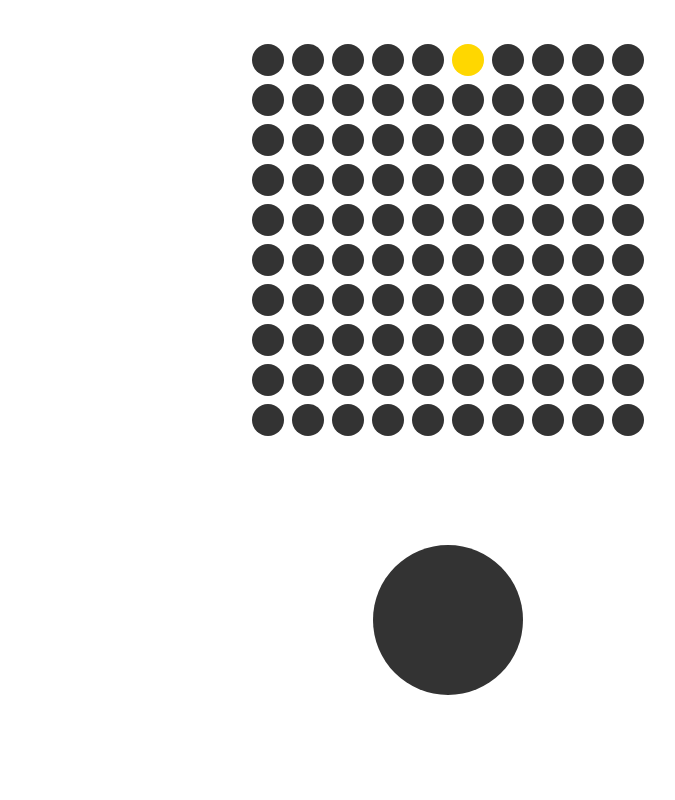
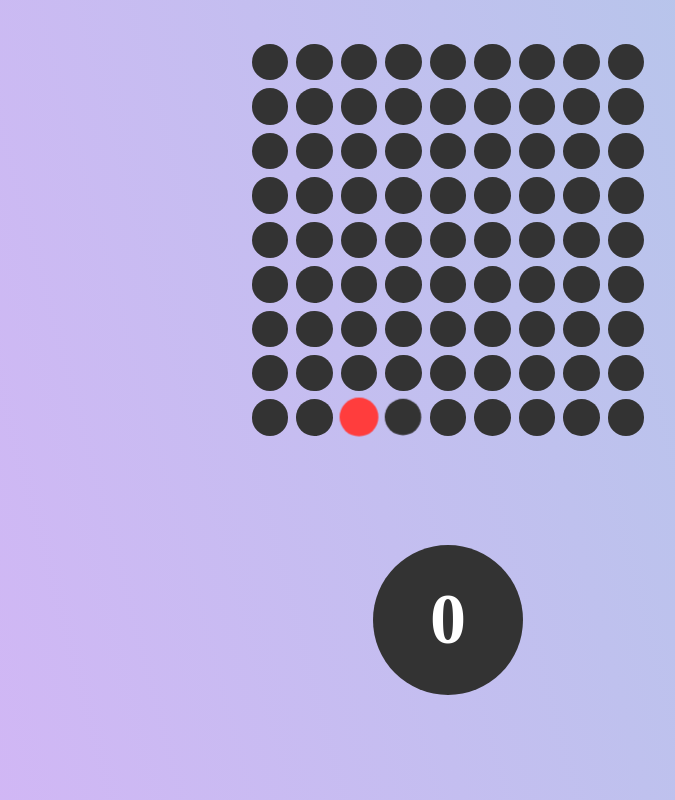
Before and after one commit to tuanhuynht1/jackpot-game, an Angular app: page / in a window 1280 px wide. Shown: the whole page, without its empty margins (192-867 px from the left). Built offline with nearby package versions, Linux system fonts and the light colour scheme.

Commit message:
added styling

```diff
--- a/src/app/main-page/main-page.component.html
+++ b/src/app/main-page/main-page.component.html
@@ -1,7 +1,7 @@
-<div class="root" style="height: 100vh;">
-    <div class="inside" style="display:flex; flex-direction: column; height:100%; align-items: center;">
-        <div id="container">
-            <div id="main">
+<div class="root">
+    <div class="main">
+        <div class="container">
+            <div id="grid">
                 <div class="row" *ngFor="let row of grid; index as i">
                   <div
                     class="circle"
@@ -12,32 +12,10 @@
             </div>
         </div>
 
-        <div id="controller" style="flex-grow: 1; display:flex; flex-direction: column; height:100%; justify-content: center;">
-            <div class="trigger"></div>
+        <div id="controller">
+            <div class="trigger">
+              <h2>0</h2>
+            </div>
         </div>
     </div>
 </div>
-
-<!-- <div id="container">
-    <div id="main">
-        <div class="row">
-          <div class="circle"></div>
-          <div class="circle"></div>
-          <div class="circle"></div>
-          <div class="circle"></div>
-          <div class="circle"></div>
-          <div class="circle"></div>
-          <div class="circle"></div>
-          <div class="circle"></div>
-          <div class="circle"></div>
-          <div class="circle"></div>
-        </div>
-    </div>
-</div>
-
-<div id="controller">
-    <div class="trigger"></div>
-</div> -->
-
-
-<!--  -->
--- a/src/app/main-page/main-page.component.scss
+++ b/src/app/main-page/main-page.component.scss
@@ -1,30 +1,44 @@
-#container {
+.root {
+  height: 100vh;
+  background: linear-gradient(75deg, rgb(214, 180, 247), rgb(173, 203, 231));
+
+  .main {
+    display:flex;
+    flex-direction: column;
+    height:100%;
+    align-items: center;
+  }
+
+}
+.container {
     max-width: 400px;
     width: 100%;
     margin: 5vh auto 0;
     position: relative;
   }
 
-  #main {
+  #grid {
     height: 100%;
     width: 100%;
 
     .row {
       width: 100%;
-      height: 10%;
-      font: 0/0 a;
+      height: 11.11%;
 
       .circle {
         display: inline-block;
         vertical-align: middle;
         margin: 1%;
-        width: 8%;
-        padding-bottom: 8%;
+        width: 9.11%;
+        padding-bottom: 9.11%;
         background-color: #333;
         border-radius: 50%;
 
+        transition: transform 0.3s ease-out;
+
         &.gold {
-          background-color: gold;
+          background-color: lighten(red, 12%);
+          transform: scale(1.3);
         }
       }
     }
@@ -34,14 +48,29 @@
     display: flex;
     margin: 0 auto;
     height: 100%;
-
+    flex-grow: 1;
+    display:flex;
+    flex-direction: column;
+    justify-content: center;
 
     .trigger {
-
+        display: flex;
         width: 150px;
         height: 150px;
         border-radius: 50%;
         background-color: #333;
+        flex-direction: column;
+        justify-content: center;
+        cursor: pointer;
 
+        &:hover {
+          background-color: lighten(#333, 10%);
+        }
+
+        h2{
+          text-align: center;
+          color: white;
+          font-size: 72px;
+        }
     }
 }
--- a/src/app/main-page/main-page.component.ts
+++ b/src/app/main-page/main-page.component.ts
@@ -9,13 +9,14 @@ export class MainPageComponent implements OnInit {
 
   grid: Circle[][] = [];
   currentIndex: Index = new Index(0,0);
+  direction: Direction = Direction.Right;
 
   constructor(){
-    for(let i = 0; i < 10; i++) {
+    for(let i = 0; i < 9; i++) {
 
       this.grid.push([]);
 
-      for (let j = 0; j < 10; j++) {
+      for (let j = 0; j < 9; j++) {
         this.grid[i].push(new Circle());
       }
     }
@@ -23,10 +24,50 @@ export class MainPageComponent implements OnInit {
 
   ngOnInit(): void {
     setInterval(() => {
-      this.currentIndex.j = (this.currentIndex.j + 1) % 10;
-    },100);
+
+      switch(this.direction){
+
+        case Direction.Right:
+          this.currentIndex.j++;
+          if (this.currentIndex.j === 8) {
+            this.direction = Direction.Down;
+          }
+          break;
+
+        case Direction.Down:
+          this.currentIndex.i++;
+          if (this.currentIndex.i === 8) {
+            this.direction = Direction.Left;
+          }
+          break;
+
+        case Direction.Left:
+          this.currentIndex.j--;
+          if (this.currentIndex.j === 0) {
+            this.direction = Direction.Up;
+          }
+          break;
+
+        case Direction.Up:
+          this.currentIndex.i--;
+          if (this.currentIndex.i === 0) {
+            this.direction = Direction.Right;
+          }
+          break;
+
+      }
+
+
+    },50);
   }
 
+}
+
+export enum Direction {
+  Up,
+  Down,
+  Left,
+  Right
 }
 
 export class Index {
```
